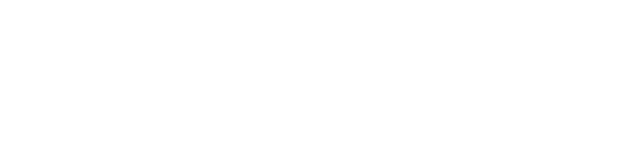
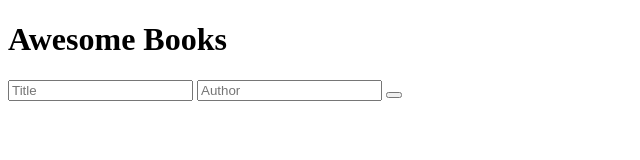
Before and after one commit to aliveGUY/book_list, a plain HTML site: page index.html in a window 1280 px wide. Shown: the whole page, without its empty margins (0-640 px from the left). Drawn offline with Linux system fonts and the light colour scheme.

Commit message:
Add index file

```diff
--- a/index.html
+++ b/index.html
@@ -3,10 +3,20 @@
 <head>
     <meta charset="UTF-8">
     <meta http-equiv="X-UA-Compatible" content="IE=edge">
-    <meta name="viewport" content="width=git , initial-scale=1.0">
-    <title>Document</title>
+    <meta name="viewport" content="width=device-width, initial-scale=1.0">
+    <title>Awasome books</title>
 </head>
 <body>
+    <h1 class="books-heading">Awesome Books</h1>
+    <div class="book-list">
 
+
+    </div>
+    <form action="add-book">
+        <input type="text" placeholder="Title">
+        <input type="text" placeholder="Author">
+        <button type="button" title="button"></button>
+    </form>
+    <script type="module" src="./src/scripts/list.js"></script>
 </body>
 </html>
```
